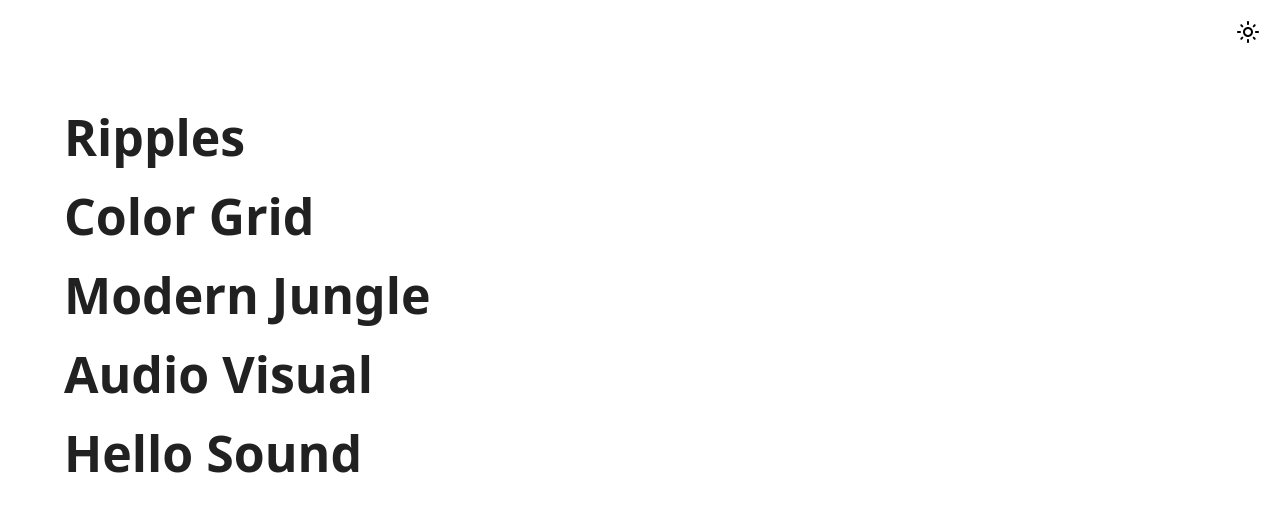
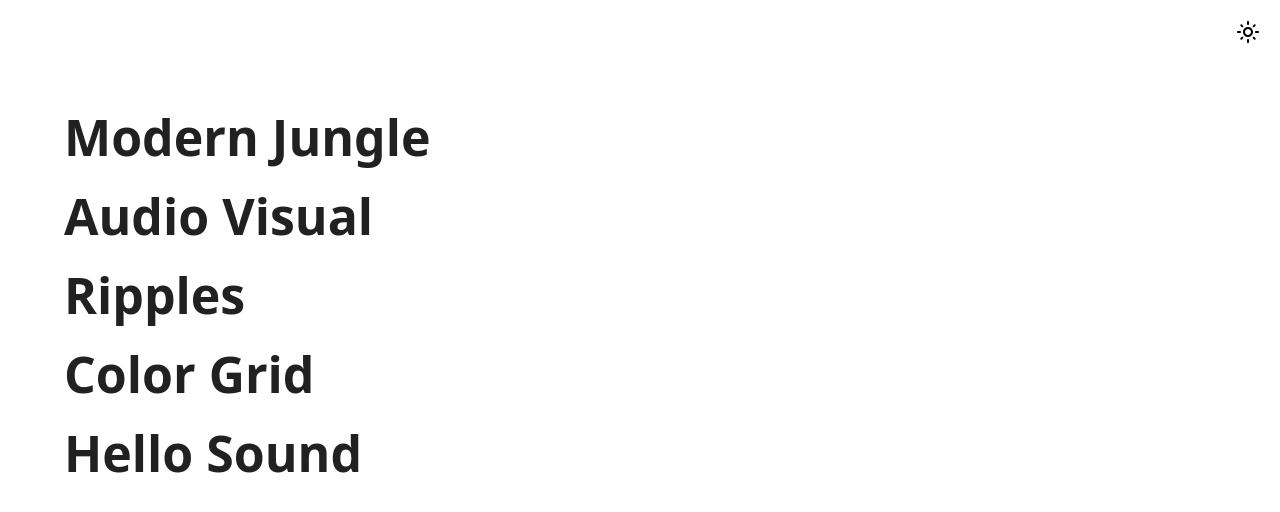
Before and after one commit to forrestwilkins/portfolio, a React (Vite) app: page / in a window 1280 px wide. Shown: the top 512 px of the page. Built offline with nearby package versions, Linux system fonts and the light colour scheme.

Commit message:
feat: sort links on home page

```diff
--- a/src/pages/home-page.tsx
+++ b/src/pages/home-page.tsx
@@ -20,20 +20,20 @@ const HomePage = () => {
       paddingLeft={isAboveLg ? 0 : '70px'}
       paddingTop={isAboveLg ? 0 : '20px'}
     >
+      <Link to="/modern-jungle" sx={linkStyles}>
+        Modern Jungle
+      </Link>
+
+      <Link to="/audio-visual" sx={linkStyles}>
+        Audio Visual
+      </Link>
+
       <Link to="/ripples" sx={linkStyles}>
         Ripples
       </Link>
 
       <Link to="/color-grid" sx={linkStyles}>
         Color Grid
-      </Link>
-
-      <Link to="/modern-jungle" sx={linkStyles}>
-        Modern Jungle
-      </Link>
-
-      <Link to="/audio-visual" sx={linkStyles}>
-        Audio Visual
       </Link>
 
       <Link to="/hello-sound" sx={linkStyles}>
```
